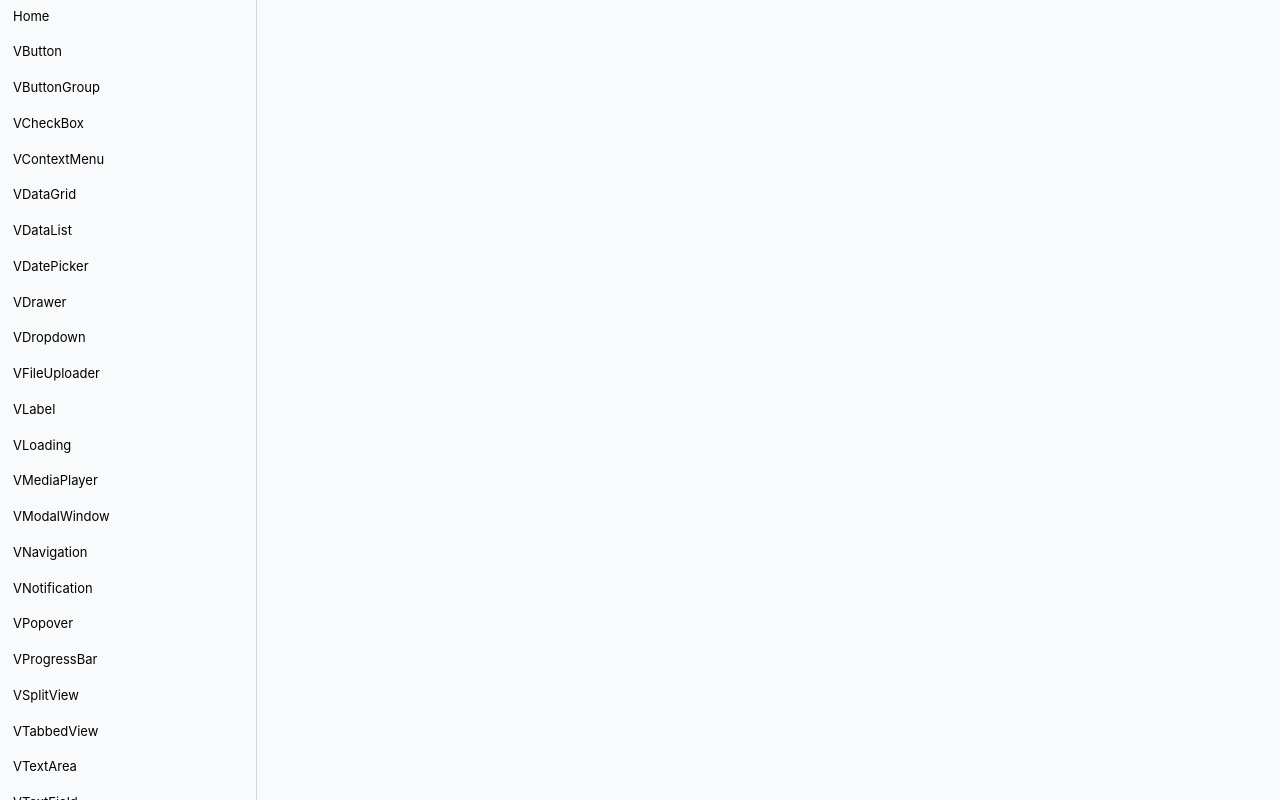
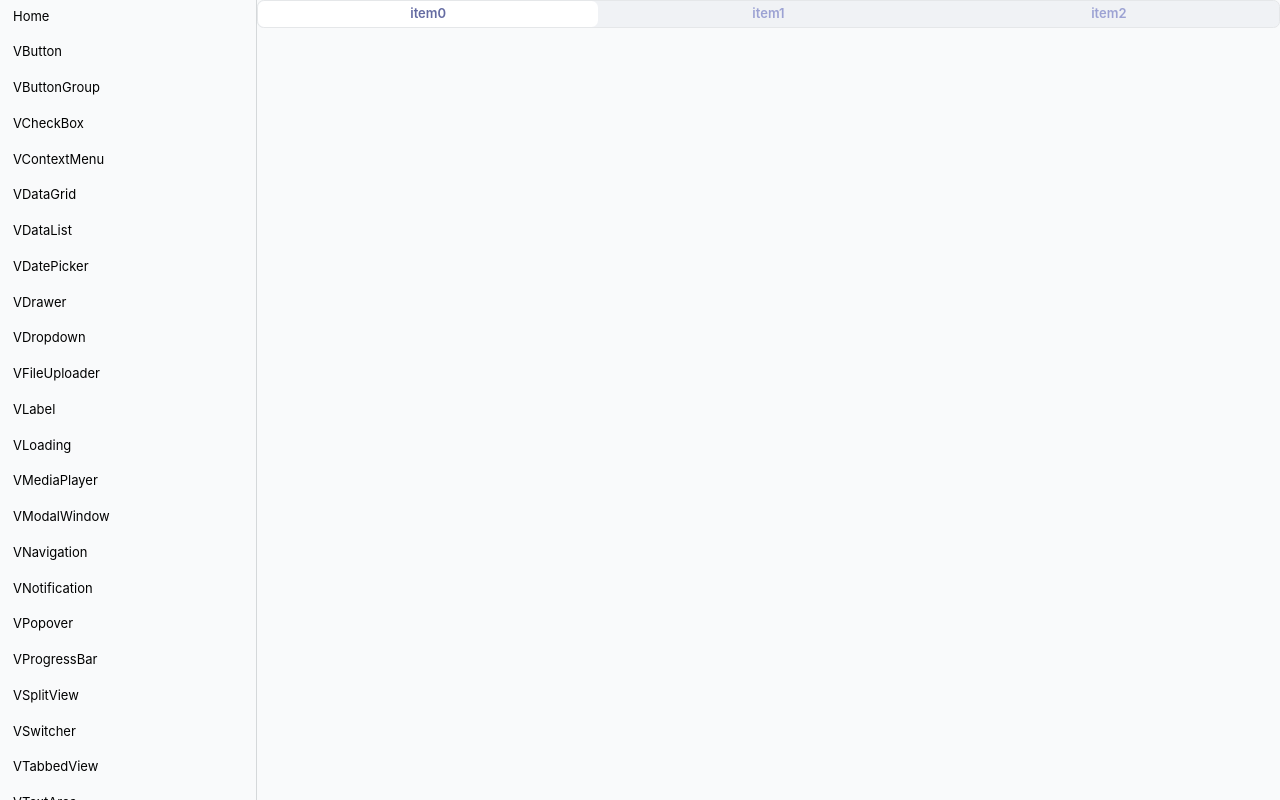
Before and after one commit to frtp2612/velc, a Vue app: page /VSwitcher in a window 1280 px wide. Built offline with nearby package versions, Linux system fonts and the light colour scheme.

Commit message:
added switcher

```diff
--- a/src/components/VContextMenu/VContextMenu.vue
+++ b/src/components/VContextMenu/VContextMenu.vue
@@ -30,7 +30,7 @@ import VContextMenuItem from "./VContextMenuItem.vue";
 
 const props = defineProps<{
   items: VInteractiveItem[];
-  formatter?: Function;
+  formatter?: (value: any) => string;
   modelValue?: boolean;
   attachTo: ComponentPublicInstance | null;
 }>();
--- a/src/components/VDataGrid/VDataGrid.vue
+++ b/src/components/VDataGrid/VDataGrid.vue
@@ -61,21 +61,14 @@
 
 <script lang="ts" setup>
 import VirtualScroller from "@/components/VirtualScroller/VirtualScroller.vue";
-import {
-  ExplicitTranslationValue,
-  KeyTranslationValue,
-  RawTranslationValue,
-  TranslationType,
-  VDataColumn,
-  VDataGridEmits,
-  VDataRow,
-} from "@/enums";
+import { VDataColumn, VDataGridEmits, VDataRow } from "@/enums";
 import { textFormatter } from "@/formatters/index";
 import { computed, onMounted, provide, ref, watchEffect } from "vue";
 import { useI18n } from "vue-i18n";
 import VDataGridColumn from "./VDataGridColumn.vue";
 import VDataGridRow from "./VDataGridRow.vue";
 import VDataGridState from "./VDataGridState";
+import { Translatable } from "../../enums/index";
 
 const i18n = useI18n();
 
@@ -85,16 +78,7 @@ const props = withDefaults(
     rows: Array<VDataRow>;
     defaultSortKey?: string;
     defaultSortDirection?: string;
-    columnFormatter?: (
-      value: {
-        type: TranslationType;
-        value:
-          | ExplicitTranslationValue
-          | KeyTranslationValue
-          | RawTranslationValue;
-      },
-      translator: any
-    ) => string;
+    columnFormatter?: (value: Translatable, translator: any) => string;
     translator?: any;
   }>(),
   {}
--- a/src/components/VDataGrid/VDataGridColumn.vue
+++ b/src/components/VDataGrid/VDataGridColumn.vue
@@ -53,30 +53,15 @@
 <script setup lang="ts">
 import VLabel from "@/components/VLabel/index";
 import { useElementResizer } from "@/composables/UseElementResizer";
-import {
-  ExplicitTranslationValue,
-  KeyTranslationValue,
-  RawTranslationValue,
-  TranslationType,
-  VDataColumn,
-  VDataGridStateType,
-} from "@/enums";
+import { VDataColumn, VDataGridStateType } from "@/enums";
 import { computed, inject, onMounted, onUnmounted, ref } from "vue";
 import VDataEditor from "./VDataEditor.vue";
+import { Translatable } from "../../enums/index";
 
 const props = defineProps<{
   data: VDataColumn;
   index: number;
-  formatter: (
-    value: {
-      type: TranslationType;
-      value:
-        | ExplicitTranslationValue
-        | KeyTranslationValue
-        | RawTranslationValue;
-    },
-    translator: any
-  ) => string;
+  formatter: (value: Translatable, translator: any) => string;
   translator: any;
 }>();
 
--- /dev/null
+++ b/src/components/VSwitcher/VSwitcher.vue
@@ -0,0 +1,73 @@
+<template>
+  <div
+    class="rounded-lg bg-color-bg-50 flex justify-evenly relative border border-color-border-50"
+    ref="switcherContainer"
+  >
+    <div
+      class="bg-white rounded-lg h-full w-[var(--switcher-width)] absolute top-0 left-0 translate-x-[var(--switcher-offset)] transition-transform"
+      ref="switcher"
+    ></div>
+    <div
+      v-for="(value, index) in values"
+      class="w-[var(--switcher-width)] z-10 font-semibold text-center px-4 py-1 cursor-pointer flex justify-center"
+      :class="[
+        selectedValue === index
+          ? 'text-color-primary'
+          : 'text-color-secondary-400 hover:text-color-primary',
+      ]"
+      @click="switchTo(index, value.callback)"
+    >
+      <VSwitcherItem
+        :formatter="formatter"
+        :label="value.label"
+        :icon="value.icon"
+      />
+    </div>
+  </div>
+</template>
+
+<script lang="ts" setup>
+import { onMounted, ref } from "vue";
+import { useVModel } from "@vueuse/core";
+import { VCallableItem } from "@/enums/index";
+import VSwitcherItem from "./VSwitcherItem.vue";
+
+const props = defineProps<{
+  modelValue?: number;
+  label?: string;
+  values: VCallableItem[];
+  formatter?: () => string;
+}>();
+
+const emit = defineEmits(["update:modelValue"]);
+
+const switcher = ref<HTMLElement>();
+const switcherContainer = ref<HTMLElement>();
+
+const width = 100 / props.values.length;
+
+const selectedValue = useVModel(
+  props,
+  "modelValue",
+  emit,
+  props.modelValue
+    ? {}
+    : {
+        passive: true,
+        defaultValue: 0,
+      }
+);
+
+function switchTo(index: number, callback: Function) {
+  switcherContainer.value?.style.setProperty(
+    "--switcher-offset",
+    index * 100 + "%"
+  );
+  selectedValue.value = index;
+  callback();
+}
+
+onMounted(() => {
+  switcherContainer.value?.style.setProperty("--switcher-width", width + "%");
+});
+</script>
--- /dev/null
+++ b/src/components/VSwitcher/VSwitcherItem.vue
@@ -0,0 +1,29 @@
+<template>
+  <div class="flex gap-4">
+    <font-awesome-icon :icon="icon" v-if="icon" />
+    <span>{{ formattedItem }}</span>
+  </div>
+</template>
+
+<script setup lang="ts">
+import { computed } from "vue";
+import { Translatable } from "@/enums/index";
+import { textFormatter } from "@/formatters/index";
+import { useI18n } from "vue-i18n";
+
+const i18n = useI18n();
+
+const props = defineProps<{
+  label: Translatable;
+  icon?: string;
+  formatter?: Function;
+}>();
+
+const formattedItem = computed(() =>
+  props.formatter
+    ? props.formatter(props.label)
+    : textFormatter(props.label, i18n)
+);
+</script>
+
+<style scoped></style>
--- /dev/null
+++ b/src/components/VSwitcher/index.ts
@@ -0,0 +1,4 @@
+import VSwitcher from "./VSwitcher.vue";
+
+export { VSwitcher };
+export default VSwitcher;
--- a/src/components/index.ts
+++ b/src/components/index.ts
@@ -52,6 +52,8 @@ import { VFileUploader } from "./VFileUploader";
 
 import { VTimeLine } from "./VTimeLine";
 
+import { VSwitcher } from "./VSwitcher";
+
 export default {
   VButton,
   VDropdown,
@@ -81,4 +83,5 @@ export default {
   VProgressBar,
   VFileUploader,
   VTimeLine,
+  VSwitcher,
 };
--- a/src/enums/index.ts
+++ b/src/enums/index.ts
@@ -20,10 +20,7 @@ export type VDataColumn = {
   id: string;
   size?: BaseElementSize;
   valueFormatter?: (value: any) => string;
-	label: {
-		type: TranslationType;
-		value: RawTranslationValue | ExplicitTranslationValue | KeyTranslationValue;
-	};
+  label: Translatable;
   locked?: boolean;
   dataType?: VDataType;
   editable?: boolean;
@@ -40,14 +37,19 @@ export enum TranslationType {
   KEY_LOOKUP,
 }
 
-export type RawTranslationValue = string;
+export type RawTranslationValue = {
+  type: TranslationType.RAW;
+  value: string;
+};
 
 export type KeyTranslationValue = {
+  type: TranslationType.KEY_LOOKUP;
   key: string;
   params?: Array<any>;
 };
 
 export type ExplicitTranslationValue = {
+  type: TranslationType.EXPLICIT;
   nameEn: string;
   nameDe: string;
 };
@@ -143,13 +145,22 @@ export type VTreeNodeType = {
   children?: VTreeNodeType[];
 };
 
+export type Translatable =
+  | RawTranslationValue
+  | ExplicitTranslationValue
+  | KeyTranslationValue;
+
+export type VCallableItem = {
+  callback: () => void;
+  label: Translatable;
+  icon?: string;
+  enabling?: (...args: any[]) => boolean;
+};
+
 export type VInteractiveItem = {
   callback: () => void;
   children?: VInteractiveItem[];
-	label: {
-		type: TranslationType;
-		value: RawTranslationValue | ExplicitTranslationValue | KeyTranslationValue;
-	};
+  label: Translatable;
   icon?: string;
   enabling?: (...args: any[]) => boolean;
   addSeparator?: boolean;
@@ -157,10 +168,7 @@ export type VInteractiveItem = {
 
 export type VNavItem = {
   children?: VNavItem[];
-	label: {
-		type: TranslationType;
-		value: RawTranslationValue | ExplicitTranslationValue | KeyTranslationValue;
-	};
+  label: Translatable;
   icon?: string;
   to?: string;
 };
--- a/src/formatters/index.ts
+++ b/src/formatters/index.ts
@@ -1,30 +1,15 @@
-import {
-	TranslationType,
-	type ExplicitTranslationValue,
-	type KeyTranslationValue,
-	type RawTranslationValue,
-} from "@/enums";
+import { Translatable } from "@/enums/index";
+import { TranslationType } from "@/enums";
 
-export function textFormatter(
-	value: {
-		type: TranslationType;
-		value: ExplicitTranslationValue | KeyTranslationValue | RawTranslationValue;
-	},
-	translator: any
-): string {
+export function textFormatter(value: Translatable, translator: any): string {
   switch (value.type) {
     case TranslationType.EXPLICIT:
-			return translator.locale.value === "en"
-				? (value.value as ExplicitTranslationValue).nameEn
-				: (value.value as ExplicitTranslationValue).nameDe;
+      return translator.locale.value === "en" ? value.nameEn : value.nameDe;
     case TranslationType.KEY_LOOKUP:
-			return translator.t(
-				(value.value as KeyTranslationValue).key,
-				(value.value as KeyTranslationValue).params || []
-			);
+      return translator.t(value.key, value.params || []);
     default:
       break;
   }
 
-	return value.value as RawTranslationValue;
+  return value.value;
 }
--- a/src/router/index.ts
+++ b/src/router/index.ts
@@ -156,6 +156,14 @@ const routes = [
         "@/views/examples/VTimeLine/VTimeLineExample.vue"
     )
 },
+{
+    path: "/VSwitcher",
+    name: "VSwitcher",
+    component: () =>
+    import(
+        "@/views/examples/VSwitcher/VSwitcherExample.vue"
+    )
+},
 ];
 
 const router = createRouter({
--- /dev/null
+++ b/src/views/examples/VSwitcher/VSwitcherExample.vue
@@ -0,0 +1,21 @@
+<template>
+  <VSwitcher :values="values"> </VSwitcher>
+</template>
+
+<script lang="ts" setup>
+import VSwitcher from "@/components/VSwitcher/VSwitcher.vue";
+import { VCallableItem } from "@/enums/index";
+import { TranslationType } from "../../../enums/index";
+
+const values: VCallableItem[] = Array.from(Array(3)).map((_, i) => {
+  return {
+    label: {
+      type: TranslationType.RAW,
+      value: "item" + i,
+    },
+    callback: () => {
+      console.log("item %d was clicked", [i]);
+    },
+  };
+});
+</script>
```
Also changed, not shown: src/index.ts (+6 -5 lines). Lines whose indentation alone changed are shown as unchanged.
